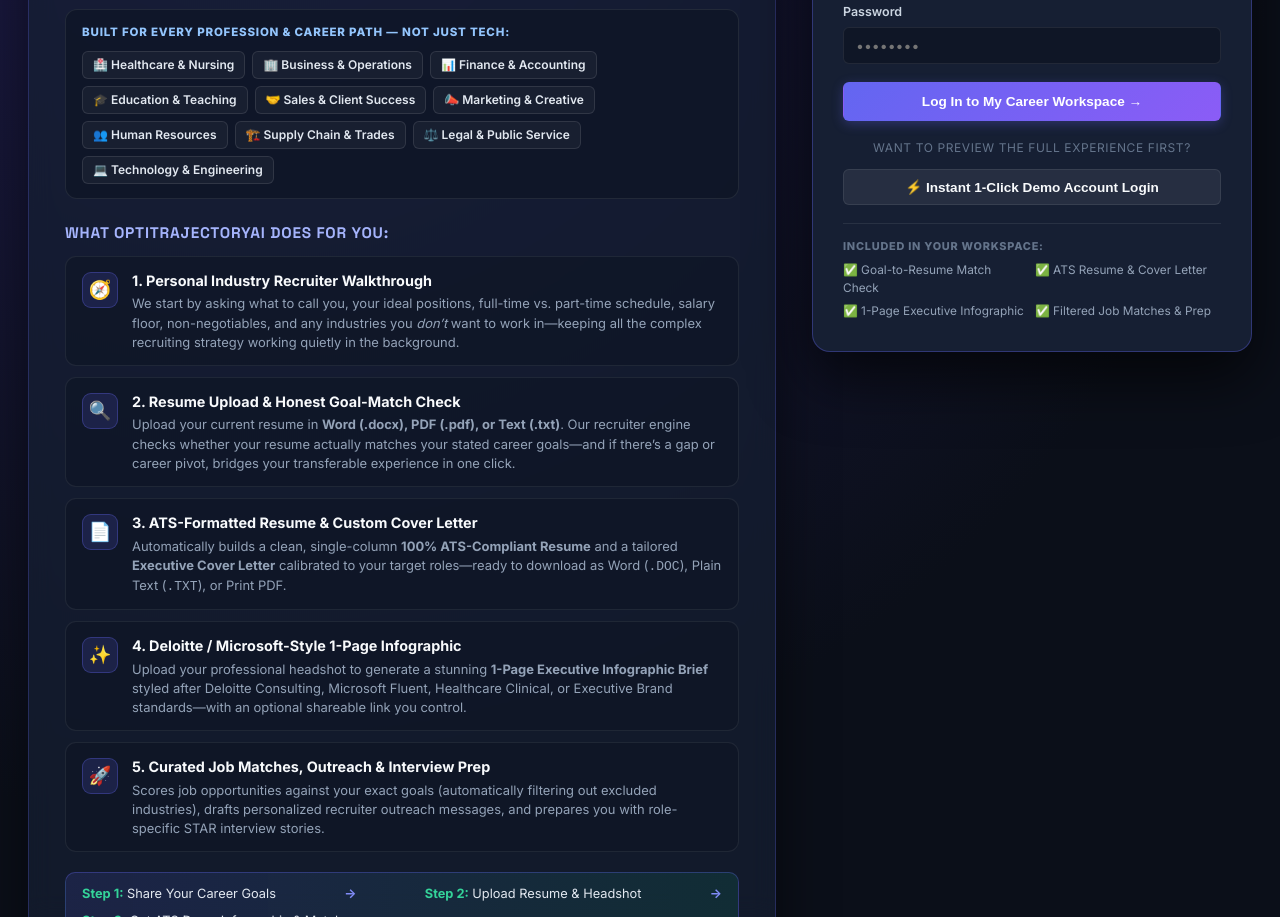
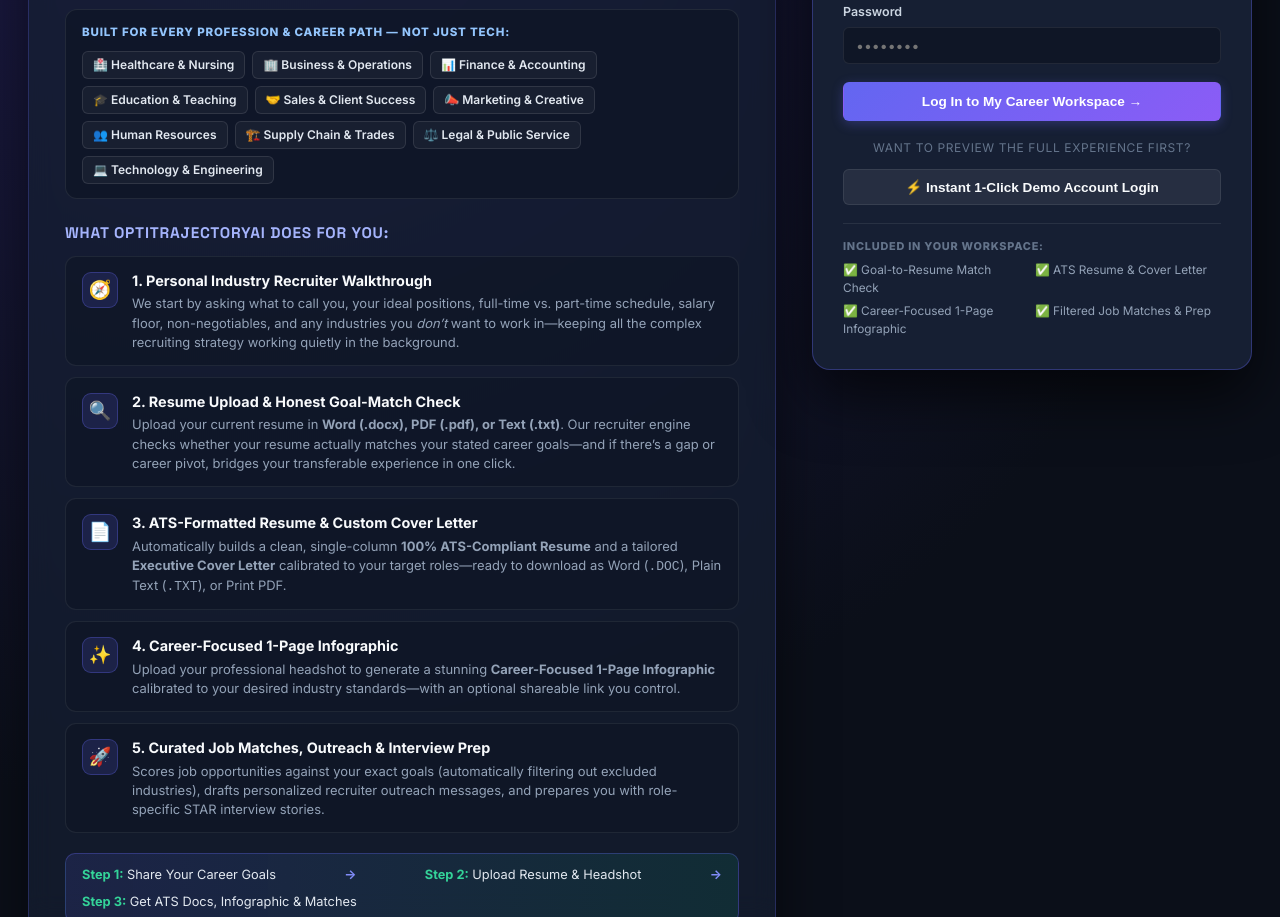
Before and after one commit to MrsIntegrityCode/OptiTrajectoryAI, a plain HTML site: page docs/index.html in a window 1280 px wide. Shown: the part 341-1258 px from the top of the page. Drawn offline with nearby package versions, Linux system fonts and the light colour scheme; no server answers.

Commit message:
Rename infographic feature label to Career-Focused 1-Page Infographic

```diff
--- a/docs/index.html
+++ b/docs/index.html
@@ -81,8 +81,8 @@
           <div class="auth-feature-card">
             <div class="auth-feature-icon">✨</div>
             <div>
-              <h3>4. Deloitte / Microsoft-Style 1-Page Infographic</h3>
-              <p>Upload your professional headshot to generate a stunning <strong>1-Page Executive Infographic Brief</strong> styled after Deloitte Consulting, Microsoft Fluent, Healthcare Clinical, or Executive Brand standards—with an optional shareable link you control.</p>
+              <h3>4. Career-Focused 1-Page Infographic</h3>
+              <p>Upload your professional headshot to generate a stunning <strong>Career-Focused 1-Page Infographic</strong> calibrated to your desired industry standards—with an optional shareable link you control.</p>
             </div>
           </div>
 
@@ -180,7 +180,7 @@
           <div class="auth-mini-checks">
             <span>✅ Goal-to-Resume Match Check</span>
             <span>✅ ATS Resume &amp; Cover Letter</span>
-            <span>✅ 1-Page Executive Infographic</span>
+            <span>✅ Career-Focused 1-Page Infographic</span>
             <span>✅ Filtered Job Matches &amp; Prep</span>
           </div>
         </div>
@@ -634,8 +634,8 @@
               <!-- Result Card 3: 1-Page Candidate Infographic -->
               <div class="guided-result-card">
                 <div class="gr-step-badge">Step C • Executive Brand</div>
-                <h4>🎨 <span class="user-call-name">Your</span> 1-Page Visual Infographic</h4>
-                <p>I formatted your headshot, KPIs, and core capabilities into a Deloitte / Microsoft industry-standard executive one-pager.</p>
+                <h4>🎨 <span class="user-call-name">Your</span> Career-Focused 1-Page Infographic</h4>
+                <p>I formatted your headshot, KPIs, and core capabilities into a career-focused 1-page infographic calibrated to your industry standards.</p>
                 <button class="btn btn-primary btn-sm mt-12" data-goto="infographic">Open My Infographic →</button>
               </div>
 
```
Also changed, not shown: index.html (+5 -5 lines), public/index.html (+5 -5 lines).
